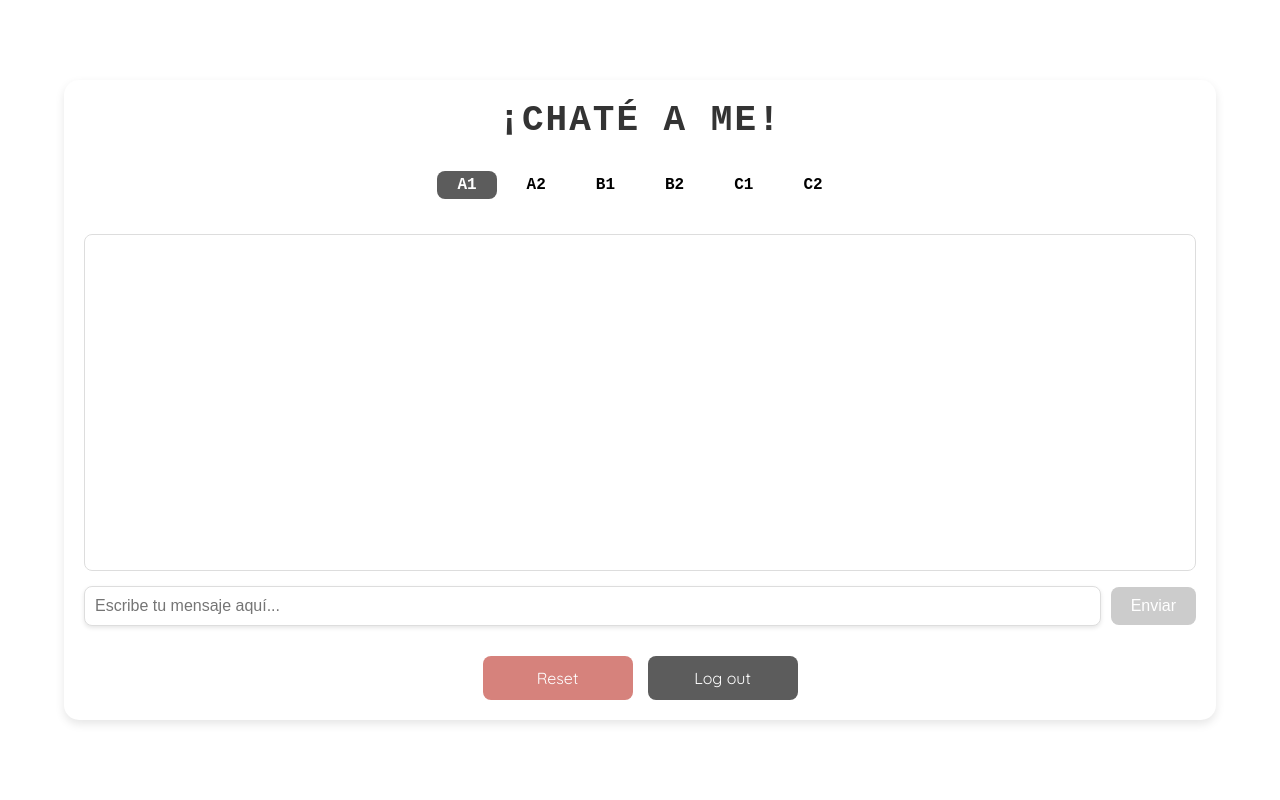
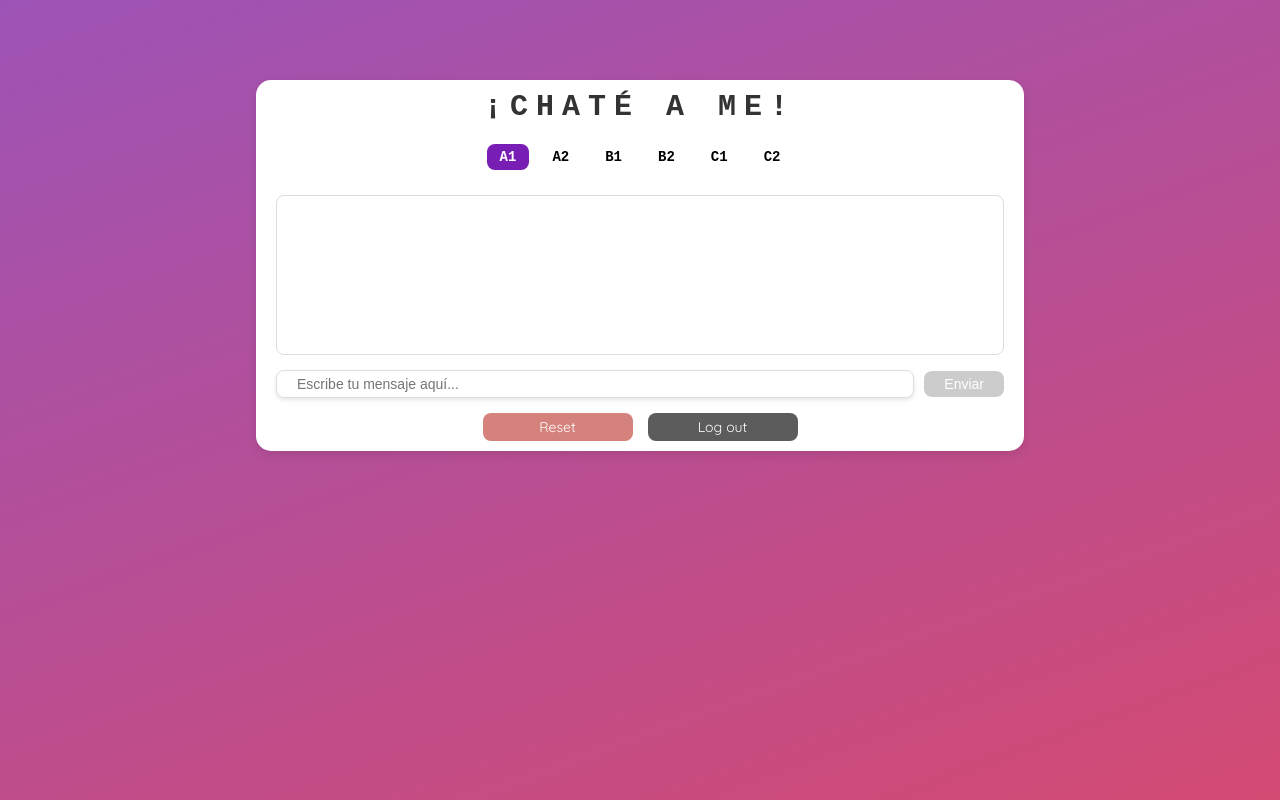
Before and after one commit to Albert-S2/chateame, a Next.js app: page /chatpage in a window 1280 px wide. Built offline with nearby package versions, Linux system fonts and the light colour scheme.

Commit message:
design changes part 1

```diff
--- a/app/components/chatbot.css
+++ b/app/components/chatbot.css
@@ -1,12 +1,17 @@
 @import url('https://fonts.googleapis.com/css2?family=Quicksand:wght@400;500;600;700&display=swap');
+
+body {
+  background: linear-gradient(160deg, #9d53b6 0%, #d34a73 100%);
+  margin: 0;
+  min-height: 100vh;
+}
 
 .chatbot-container {
   position: relative; /* Ensure the container stays in place */
-  width: 90%;
-  max-height: 80vh; /* Reduce height to fit within the viewport */
-  height: 80vh;
+  width: 60%;
+  max-height: 90vh; /* Reduce height to fit within the viewport */
   margin: 10vh auto;
-  padding: 20px;
+  padding: 10px 20px;
   font-family: 'Quicksand', -apple-system, BlinkMacSystemFont, 'Segoe UI', Roboto, 'Helvetica Neue', sans-serif;
   background-color: #ffffff;
   border-radius: 15px;
@@ -21,19 +26,20 @@
 
 .chatbot-title {
   text-align: center;
-  font-size: 36px;
+  font-size: 30px;
   color: #333333;
-  margin-bottom: 15px;
+  margin-bottom: 5px;
   font-weight: bold;
   text-transform: uppercase;
-  letter-spacing: 2px;
+  letter-spacing: 8px;
   font-family: 'Courier New', Courier, monospace;
 }
 
 
 .chatbot-messages {
   flex: 1;
-  max-height: calc(100% - 150px); /* Dynamically adjust height */
+  min-height: 20vh;
+  max-height: 90vh;
   overflow-y: auto; /* Allow scrolling for messages */
   background-color: #ffffff;
   display: flex;
@@ -46,16 +52,16 @@
 
 
 .chatbot-message {
-  padding: 10px 20px;
-  border-radius: 8px;
-  font-size: 18px;
+  padding: 3px 20px;
+  /* border-radius: 8px;  */
+  font-size: 14px;
   line-height: 1.8;
   font-family: 'Quicksand', -apple-system, BlinkMacSystemFont, 'Segoe UI', Roboto, 'Helvetica Neue', sans-serif;
-  border-style: 1px solid #ede8e8;
+  border: 1px solid #ede8e8; /* Fixed border property */
 }
 
 .chatbot-message-user {
-  background-color: #eae9e9;
+  background-color: #edc8f5;
   border-radius: 8px;
   align-self: flex-end;
   color: #000000;
@@ -67,22 +73,23 @@
   align-self: flex-start;
   border-radius: 8px;
   color: #000000;
+  background-color: #cc8da0;
 }
 
-.chatbot-message-assistant::after {
+/* .chatbot-message-assistant::after {
   content: "|";
   display: inline-block;
   animation: blink 1s steps(2, start) infinite;
-}
+} */
 
-@keyframes blink {
+/* @keyframes blink {
   0%, 100% {
     opacity: 1;
   }
   50% {
     opacity: 0;
   }
-}
+} */
 
 
 .chatbot-loading {
@@ -90,7 +97,7 @@
   font-style: italic;
   color: #888888;
   font-family: 'Quicksand', -apple-system, BlinkMacSystemFont, 'Segoe UI', Roboto, 'Helvetica Neue', sans-serif; /* Sans-serif font */
-  font-size: 16px;
+  font-size: 14px;
 }
 
 
@@ -102,8 +109,8 @@
 
 .chatbot-input {
   flex: 1; /* Allow the input box to take up available space */
-  font-size: 16px; /* Ensure consistent font size */
-  padding: 10px; /* Add padding for better usability */
+  font-size: 14px; /* Ensure consistent font size */
+  padding: 5px 20px; /* Add padding for better usability */
   border: 1px solid #ddd; /* Add a border */
   border-radius: 8px; /* Match the button's border radius */
   outline: none; /* Remove default focus outline */
@@ -112,12 +119,11 @@
 
 .chatbot-input:focus {
   border-color: #333333; /* Highlight border on focus */
-
 }
 
 .chatbot-submit-button {
-  font-size: 16px; /* Ensure consistent font size */
-  padding: 10px 20px; /* Add padding for better usability */
+  font-size: 14px; /* Ensure consistent font size */
+  padding: 5px 20px; /* Add padding for better usability */
   background-color: #333333; /* Button background color */
   color: #fff; /* Button text color */
   border: none; /* Remove default border */
@@ -140,14 +146,13 @@
   flex-direction: row; /* Arrange buttons horizontally */
   justify-content: center; /* Center buttons horizontally */
   gap: 15px; /* Add space between buttons */
-  margin-top: 15px;
 }
 
 .chatbot-reset-button,
 .chatbot-logout-button {
   width: 150px; /* Make buttons the same width */
-  padding: 12px 20px; /* Adjust padding for consistency */
-  font-size: 16px;
+  padding: 5px 20px; /* Adjust padding for consistency */
+  font-size: 14px;
   border-radius: 8px;
   cursor: pointer;
   font-family: 'Quicksand', -apple-system, BlinkMacSystemFont, 'Segoe UI', Roboto, 'Helvetica Neue', sans-serif;
@@ -178,14 +183,14 @@
   display: flex;
   justify-content: center;
   gap: 10px;
-  margin-bottom: 20px;
+  margin-bottom: 10px;
   font-family: 'Courier New', Courier, monospace;
 }
 
 .level-box {
-  padding: 5px 20px;
+  padding: 5px 13px;
   border-radius: 8px;
-  font-size: 16px;
+  font-size: 14px;
   font-weight: bold;
   color: #000000;
   cursor: pointer;
@@ -193,14 +198,14 @@
 }
 
 .level-box:hover {
-  background-color: #000000;
+  background-color: #b55edd;
   color: #ffffff;
 }
 
 .level-box.selected {
-  background-color: #5c5c5c;
+  background-color: #781eb4;
   color: #ffffff;
-  border-color: #000000;
+  /* border-color: #000000; */
 }
 
 /* Media query for screens smaller than 768px (tablets and smaller devices) */
--- a/app/components/chatbot.js
+++ b/app/components/chatbot.js
@@ -83,7 +83,7 @@ export default function Chatbot() {
   }
 
   const simulateTypingEffect = (text) => {
-    setTypingMessage(""); // Reset the typing message
+    setTypingMessage("");
     let index = 0;
 
     const typingInterval = setInterval(() => {
@@ -94,22 +94,22 @@ export default function Chatbot() {
         clearInterval(typingInterval);
         setMessages((prev) => [
           ...prev,
-          { role: "assistant", content: `<b>Chatéame!:</b> ${text}` },
+          { role: "assistant", content: `${text}` },
         ]);
-        setTypingMessage(""); // Clear the typing message after completion
+        setTypingMessage("");
       }
-    }, 50); // Adjust typing speed (50ms per character)
+    }, 50);
   };
 
   function handleReset() {
-    window.location.reload(); // Reloads the page
+    window.location.reload();
   }
 
   function handleLogout() {
     // Clear the auth token cookie
     document.cookie = "authToken=; path=/; expires=Thu, 01 Jan 1970 00:00:00 UTC;";
 
-    // Redirect to the main page
+
     router.push('/');
   }
 
@@ -137,7 +137,7 @@ export default function Chatbot() {
             className={`chatbot-message ${
               msg.role === "user" ? "chatbot-message-user" : "chatbot-message-assistant"
             }`}
-            dangerouslySetInnerHTML={{ __html: msg.content }} // Render HTML content
+            dangerouslySetInnerHTML={{ __html: msg.content }}
           />
         ))}
         {typingMessage && (
```
